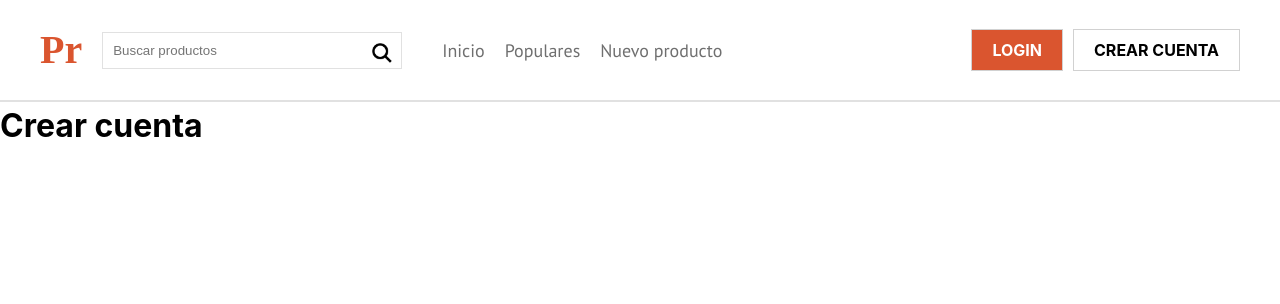
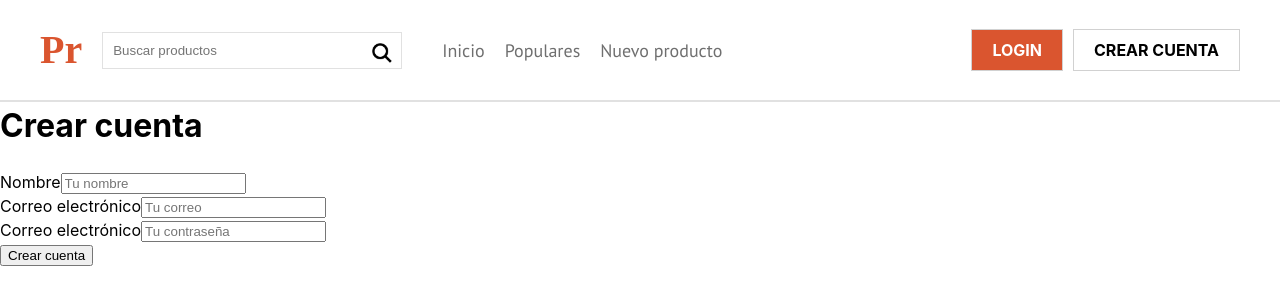
Before and after one commit to juanluna96/NextJS-ProductReviewer, a Next.js app: page /crear-cuenta in a window 1280 px wide. Shown: the top 304 px of the page. Built offline with nearby package versions, Linux system fonts and the light colour scheme.

Commit message:
Creando el Formulario para Crear Cuentas

```diff
--- a/pages/crear-cuenta.js
+++ b/pages/crear-cuenta.js
@@ -5,7 +5,24 @@ const CrearCuenta = () => {
     return (
         <div>
             <Layout>
-                <h1>Crear cuenta</h1>
+                <>
+                    <h1>Crear cuenta</h1>
+                    <form>
+                        <div>
+                            <label htmlFor="nombre">Nombre</label>
+                            <input type="text" id="nombre" placeholder="Tu nombre" name="nombre" />
+                        </div>
+                        <div>
+                            <label htmlFor="email">Correo electrónico</label>
+                            <input type="email" id="email" placeholder="Tu correo" name="email" />
+                        </div>
+                        <div>
+                            <label htmlFor="password">Correo electrónico</label>
+                            <input type="password" id="password" placeholder="Tu contraseña" name="password" />
+                        </div>
+                        <input type="submit" value="Crear cuenta" />
+                    </form>
+                </>
             </Layout>
         </div>
     )
```
